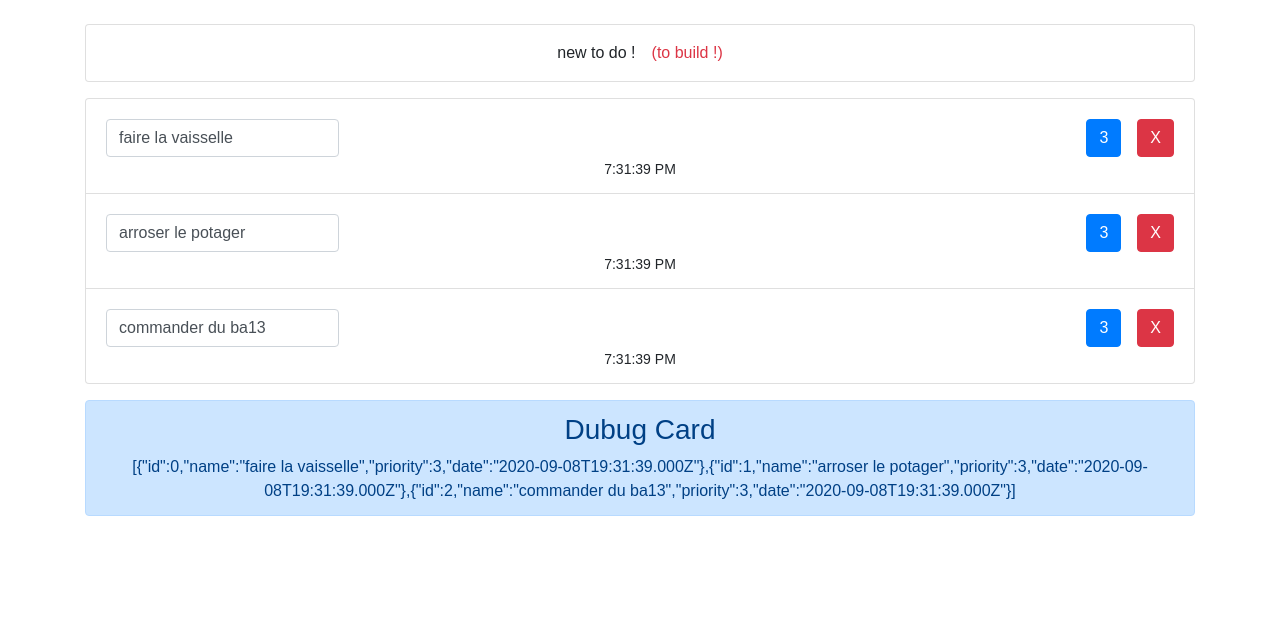
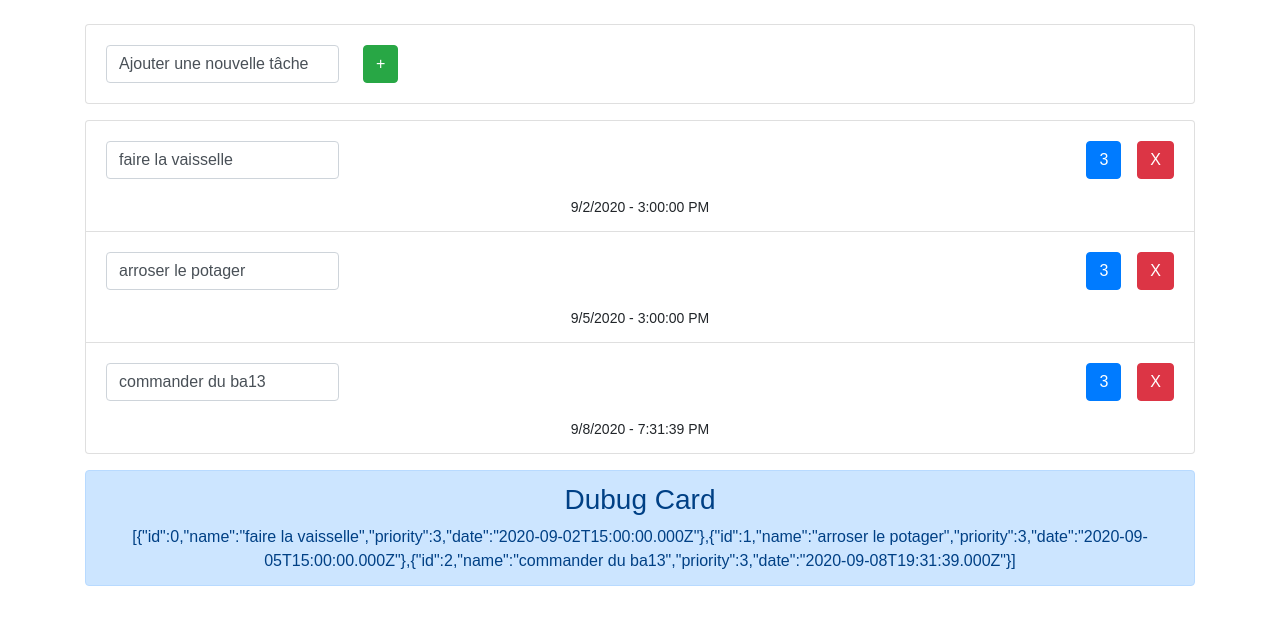
Before and after one commit to michael-albrecht-1/toDoList, a React (Create React App) app: page / in a window 1280 px wide. Shown: the top 624 px of the page. Built offline with nearby package versions, Linux system fonts and the light colour scheme.

Commit message:
create a new task

```diff
--- a/src/App.js
+++ b/src/App.js
@@ -47,7 +47,7 @@ class ToDo extends React.Component {
               onChange={() => handleTaskValueChange(id)}
             />
           </div>
-          <div className="mt-2">
+          <div className="mt-2 mb-3">
             <button
               className={this.btnClass(priority)}
               id={id}
@@ -64,7 +64,9 @@ class ToDo extends React.Component {
             </button>
           </div>
         </div>
-        <small className="mt-3">{date.toLocaleTimeString()}</small>
+        <small className="">
+          {date.toLocaleDateString()} - {date.toLocaleTimeString()}
+        </small>
       </li>
     );
   }
@@ -72,11 +74,29 @@ class ToDo extends React.Component {
 
 class NewToDo extends React.Component {
   render() {
+    const {
+      handleKeyDownAddTask,
+      handleNewTaskInputChange,
+      newTaskValue
+    } = this.props;
     return (
-      <div className="card mb-3 mt-4">
-        <p className="mt-3">
-          new to do !<span className="text-danger ml-3">(to build !)</span>
-        </p>
+      <div className="card mb-3 mt-4 ">
+        <div className="card-body d-flex justify-content-start">
+          <div>
+            <input
+              className="form-control"
+              type="text"
+              name="newTask"
+              id="newTask"
+              value={newTaskValue}
+              onKeyDown={() => handleKeyDownAddTask()}
+              onChange={() => handleNewTaskInputChange()}
+            />
+          </div>
+          <div className="ml-4">
+            <button className="btn btn-success">+</button>
+          </div>
+        </div>
       </div>
     );
   }
@@ -91,13 +111,13 @@ class ToDoList extends React.Component {
           id: 0,
           name: "faire la vaisselle",
           priority: 3,
-          date: new Date()
+          date: new Date("September 2, 2020 15:00:00")
         },
         {
           id: 1,
           name: "arroser le potager",
           priority: 3,
-          date: new Date()
+          date: new Date("September 5, 2020 15:00:00")
         },
         {
           id: 2,
@@ -105,23 +125,48 @@ class ToDoList extends React.Component {
           priority: 3,
           date: new Date()
         }
-      ]
+      ],
+      newTaskValue: "Ajouter une nouvelle tâche"
     };
     this.handlePriorityChange = this.handlePriorityChange.bind(this);
     this.calculatePriority = this.calculatePriority.bind(this);
     this.handleDelete = this.handleDelete.bind(this);
     this.handleTaskValueChange = this.handleTaskValueChange.bind(this);
+    this.handleKeyDownAddTask = this.handleKeyDownAddTask.bind(this);
+    this.handleNewTaskInputChange = this.handleNewTaskInputChange.bind(this);
   }
 
-  calculatePriority(number) {
-    if (number === 3) {
-      number = 1;
-    } else {
-      number++;
-    }
-    return number;
+  // controlled input new task
+  handleNewTaskInputChange() {
+    this.setState({
+      newTaskValue: event.target.value
+    });
   }
 
+  // handle add new task validation form
+  // !!! to do : reinit form after adding a new task
+  // !!! clean the input text when we click inside to add a task
+  // !!! click "+" button should valid formulary
+  handleKeyDownAddTask() {
+    console.log("key down : " + event.keyCode);
+    this.setState((state) => {
+      if (event.keyCode === 13) {
+        const currentList = state.list;
+        const newTask = {
+          id: 3,
+          name: event.target.value,
+          priority: 3,
+          date: new Date()
+        };
+        console.log("new task : " + JSON.stringify(newTask));
+        const updatedList = [...currentList, newTask];
+        return { list: updatedList };
+      }
+    });
+  }
+
+  // modify the task text
+  // !!!! how to update without afect the table sorting ??
   handleTaskValueChange(id) {
     this.setState((state) => {
       const listWithoutModifiedTask = state.list.filter(
@@ -136,6 +181,15 @@ class ToDoList extends React.Component {
 
       return { list: updatedList };
     });
+  }
+
+  calculatePriority(number) {
+    if (number === 3) {
+      number = 1;
+    } else {
+      number++;
+    }
+    return number;
   }
 
   // change the priority of the task
@@ -172,7 +226,11 @@ class ToDoList extends React.Component {
   render() {
     return (
       <div>
-        <NewToDo />
+        <NewToDo
+          handleKeyDownAddTask={this.handleKeyDownAddTask}
+          handleNewTaskInputChange={this.handleNewTaskInputChange}
+          newTaskValue={this.state.newTaskValue}
+        />
         <ul className="list-group">
           {this.state.list.map((task) => {
             return (
```
